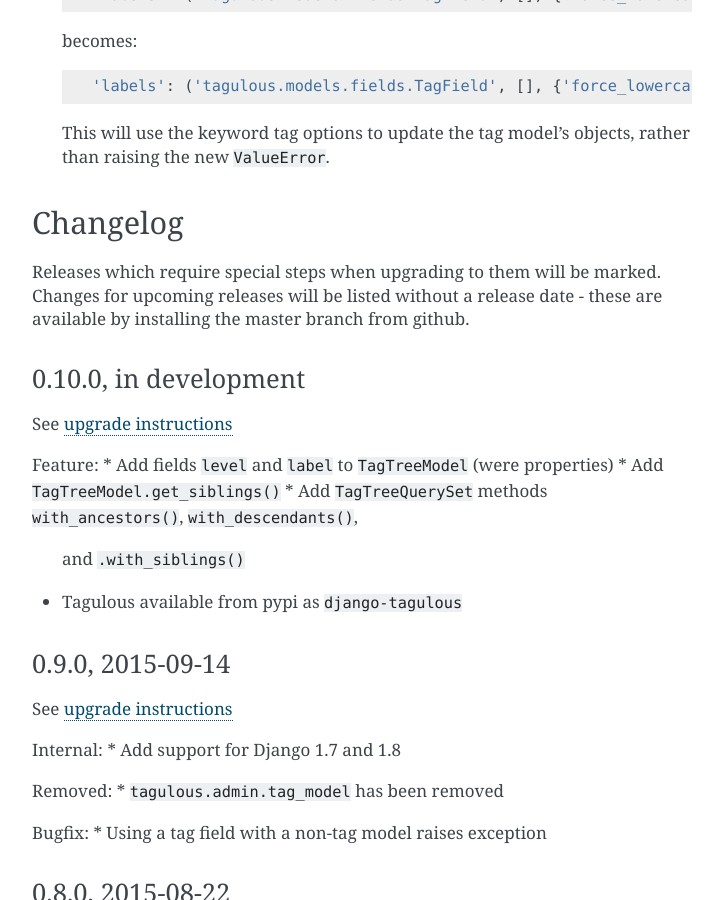
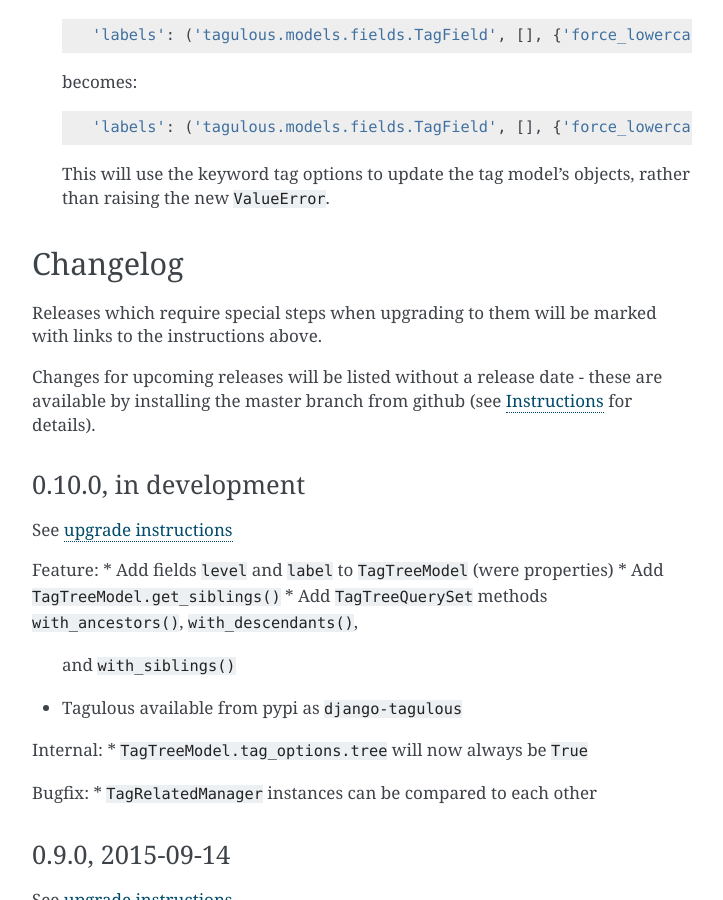
Before and after one commit to radiac/django-tagulous, a Sphinx documentation site: the page built from docs/upgrading.rst, in a window 1280 px wide and 900 px high, scrolled down 2843 px. Shown: the whole window, without its empty margins (388-1111 px from the left). Built offline with Sphinx 7.4.7, drawn with Linux system fonts in a browser that asks for light colours; some of the changed text lies outside the part shown.

Commit message:
Fix TagRelatedManager instance comparison

```diff
--- a/docs/upgrading.rst
+++ b/docs/upgrading.rst
@@ -1,6 +1,9 @@
 =========
 Upgrading
 =========
+
+For an overview of what has changed between versions, see the :ref:`changelog`.
+
 
 Instructions
 ============
@@ -156,9 +159,12 @@
 Changelog
 =========
 
-Releases which require special steps when upgrading to them will be marked.
+Releases which require special steps when upgrading to them will be marked with
+links to the instructions above.
+
 Changes for upcoming releases will be listed without a release date - these
-are available by installing the master branch from github.
+are available by installing the master branch from github (see
+:ref:`installation_instructions` for details).
 
 
 0.10.0, in development
@@ -169,8 +175,14 @@
 * Add fields ``level`` and ``label`` to ``TagTreeModel`` (were properties)
 * Add ``TagTreeModel.get_siblings()``
 * Add ``TagTreeQuerySet`` methods ``with_ancestors()``, ``with_descendants()``,
-  and ``.with_siblings()``
+  and ``with_siblings()``
 * Tagulous available from pypi as ``django-tagulous``
+
+Internal:
+* ``TagTreeModel.tag_options.tree`` will now always be ``True``
+
+Bugfix:
+* ``TagRelatedManager`` instances can be compared to each other
 
 
 0.9.0, 2015-09-14
```
Also changed, not shown: 2 other files.
